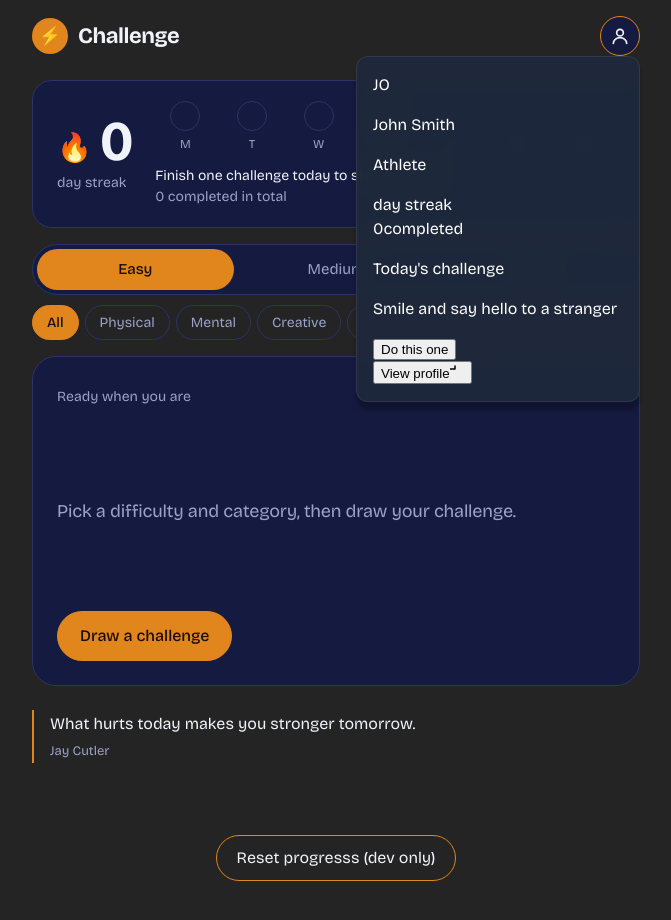
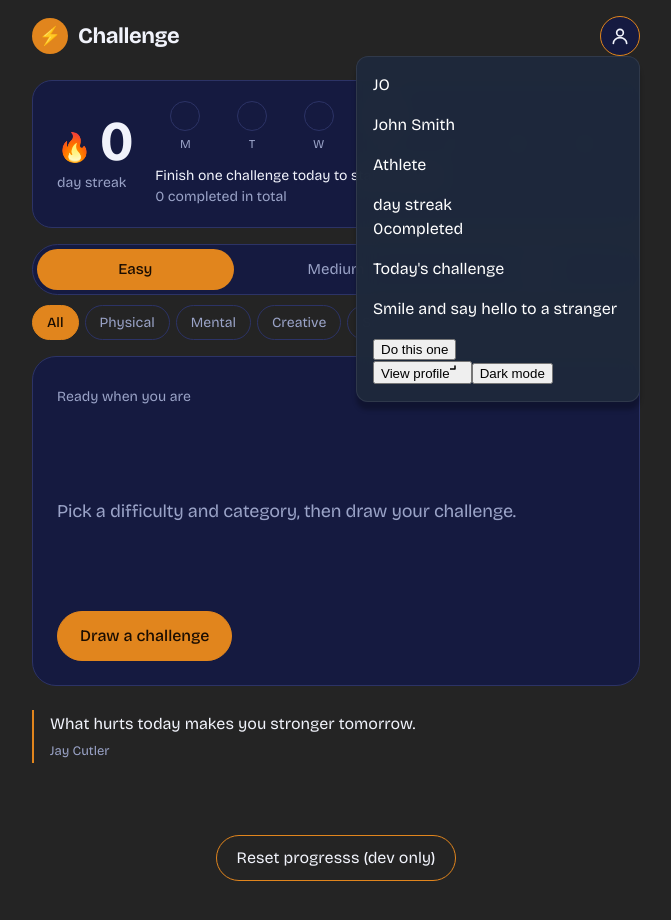
Before and after one commit to robertoandino/challenge-me, a React (Vite) app: page / in a window 1280 px wide. Both pictures are taken after a click on the button "Profile menu". Shown: the top 920 px of the page, without its empty margins (304-975 px from the left). Built offline with nearby package versions, Linux system fonts and the light colour scheme.

Commit message:
Updating profileMenu component

```diff
--- a/src/components/ProfileMenu/ProfileMenu.tsx
+++ b/src/components/ProfileMenu/ProfileMenu.tsx
@@ -81,10 +81,21 @@ function ProfileMenu({ dailyChallenge, completedCount, streakCount, onUseDaily,
                     </svg>
                 </button>
 
-
+                <button
+                    type="button"
+                    className="pm-item"
+                    role="switch"
+                    aria-checked={theme === "dark"}
+                    onClick={toggleTheme}
+                >
+                    <span>Dark mode</span>
+                    <span className="pm-switch" aria-hidden="true">
+                        <span className="pm-switch-thumb" />
+                    </span>
+                </button>
             </div>
         </div>
     );
-};
+}
 
 export default ProfileMenu;
```
